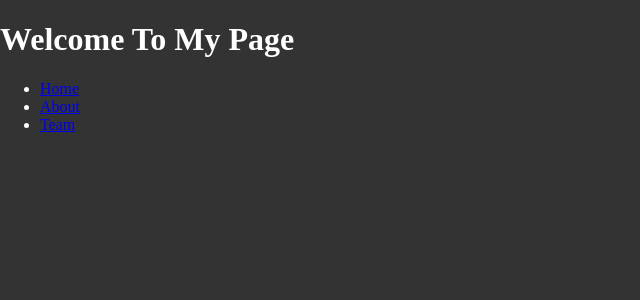
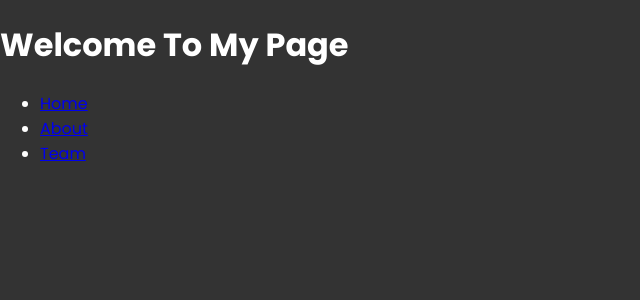
Before and after one commit to MarioGuTe/next-13-github-api, a Next.js app: page / in a window 1280 px wide. Shown: the top 300 px of the page, without its empty margins (0-640 px from the left). Built offline with nearby package versions, Linux system fonts and the light colour scheme.

Commit message:
add Poppins font import

```diff
--- a/app/layout.jsx
+++ b/app/layout.jsx
@@ -1,4 +1,10 @@
+import { Poppins } from "next/font/google";
 import "./globals.css";
+
+const poppins = Poppins({
+  weight: ["400", "700"],
+  subsets: ["latin"],
+});
 
 export const metadata = {
   title: "Next13 Github Api Project",
@@ -9,7 +15,7 @@
 export default function RootLayout({ children }) {
   return (
     <html lang="en">
-      <body>{children}</body>
+      <body className={poppins.className}>{children}</body>
     </html>
   );
 }
```
